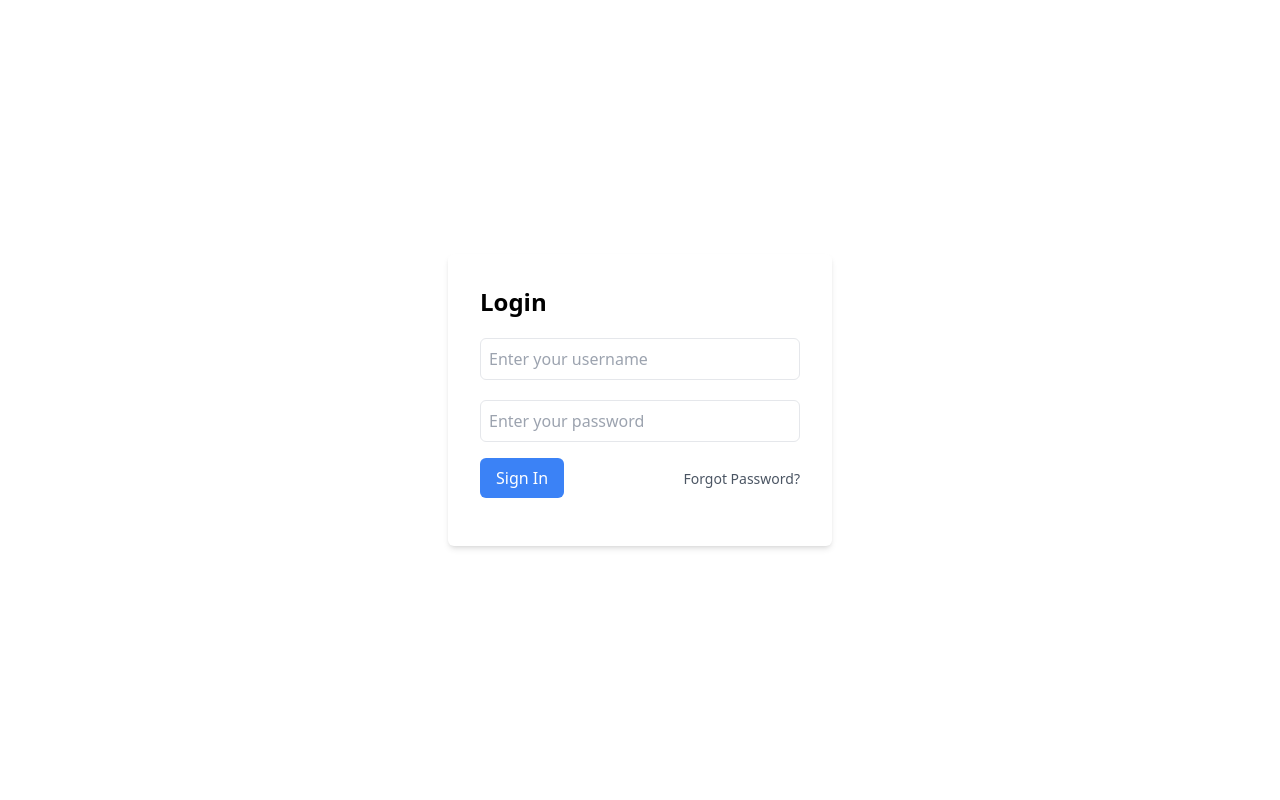
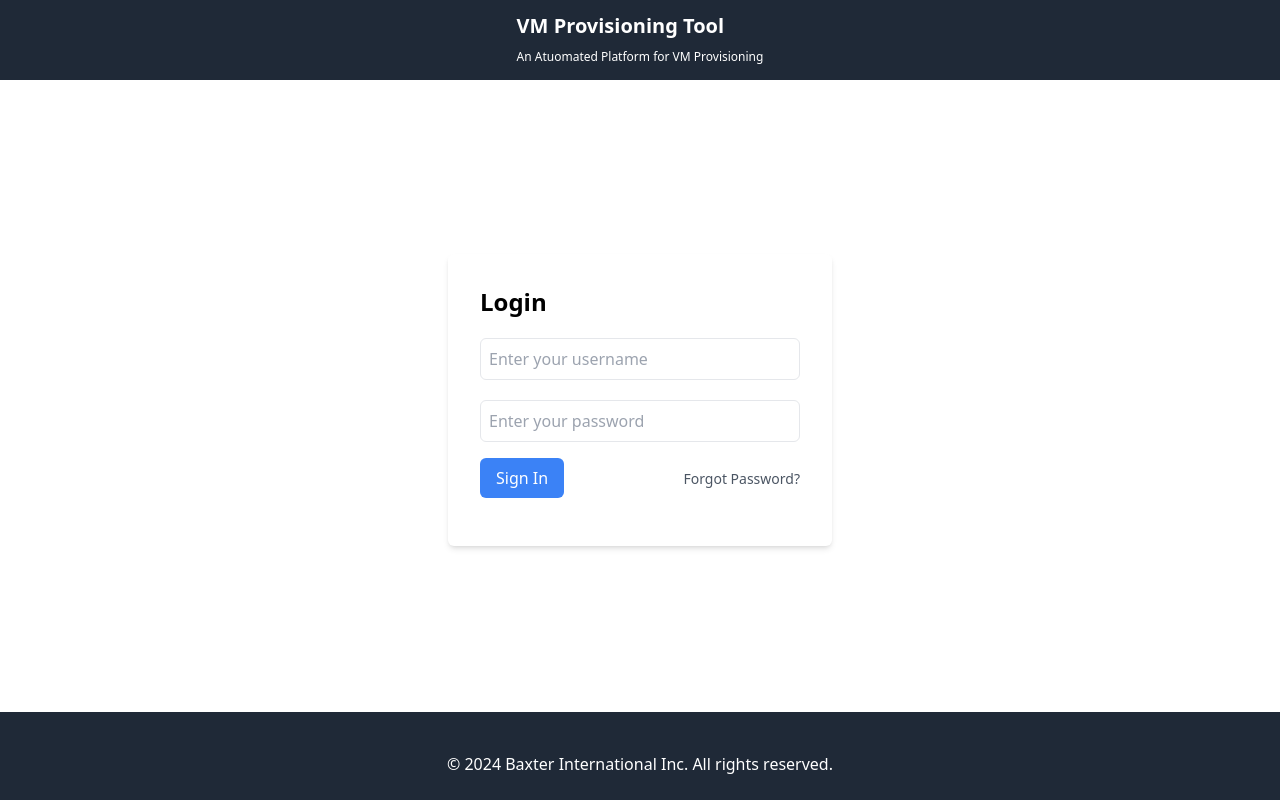
Before and after one commit to kkumarM/vm_provisioner, a React (Create React App) app: page / in a window 1280 px wide. Built offline with nearby package versions, Linux system fonts and the light colour scheme.

Commit message:
Added Redux

```diff
--- a/package.json
+++ b/package.json
@@ -8,7 +8,10 @@
     "@testing-library/user-event": "^13.5.0",
     "react": "^18.2.0",
     "react-dom": "^18.2.0",
+    "react-redux": "^9.1.0",
+    "react-router-dom": "^6.22.0",
     "react-scripts": "5.0.1",
+    "redux-thunk": "^3.1.0",
     "web-vitals": "^2.1.4"
   },
   "scripts": {
--- a/src/App.js
+++ b/src/App.js
@@ -9,8 +9,8 @@ import { useSelectot } from "react-redux";
 function App() {
   return (
 	  <Routes>
-		<Route path="/"  element={<Login/>}></Route>
-		<Route path="/home"  element={<Home/>}></Route>
+		<Route path="/"  element={<Home/>}></Route>
+		{/* <Route path="/home"  element={<Home/>}></Route> */}
 	</Routes>
   );
 }
--- a/src/components/Home/HomePage.js
+++ b/src/components/Home/HomePage.js
@@ -1,12 +1,12 @@
 import Footer from "../common/Footer";
 import Header from "../common/Header";
-import login from "../common/login-test";
+import Login from "../common/login-test";
 
 function Home() {
 	return (
 	<>
 		<Header />
-		<login />
+		<Login />
 		<Footer />
 		</>
 	);
```
